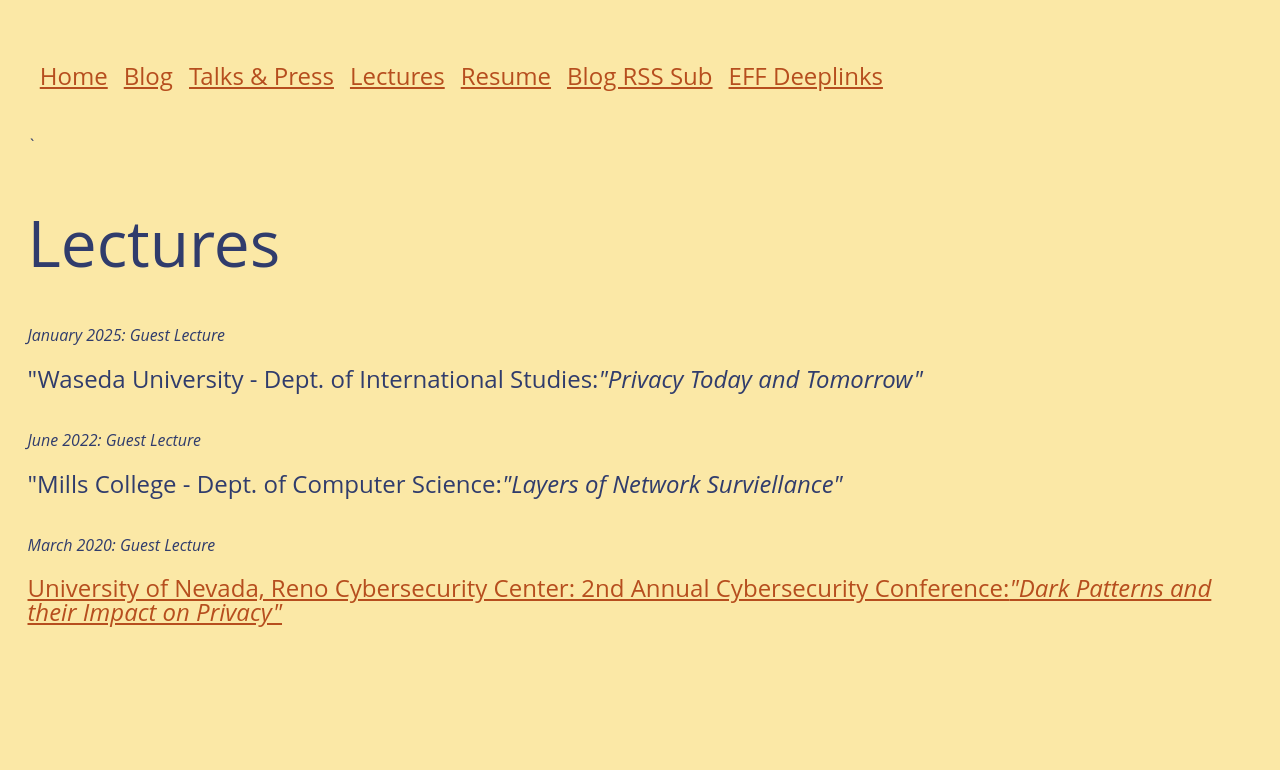
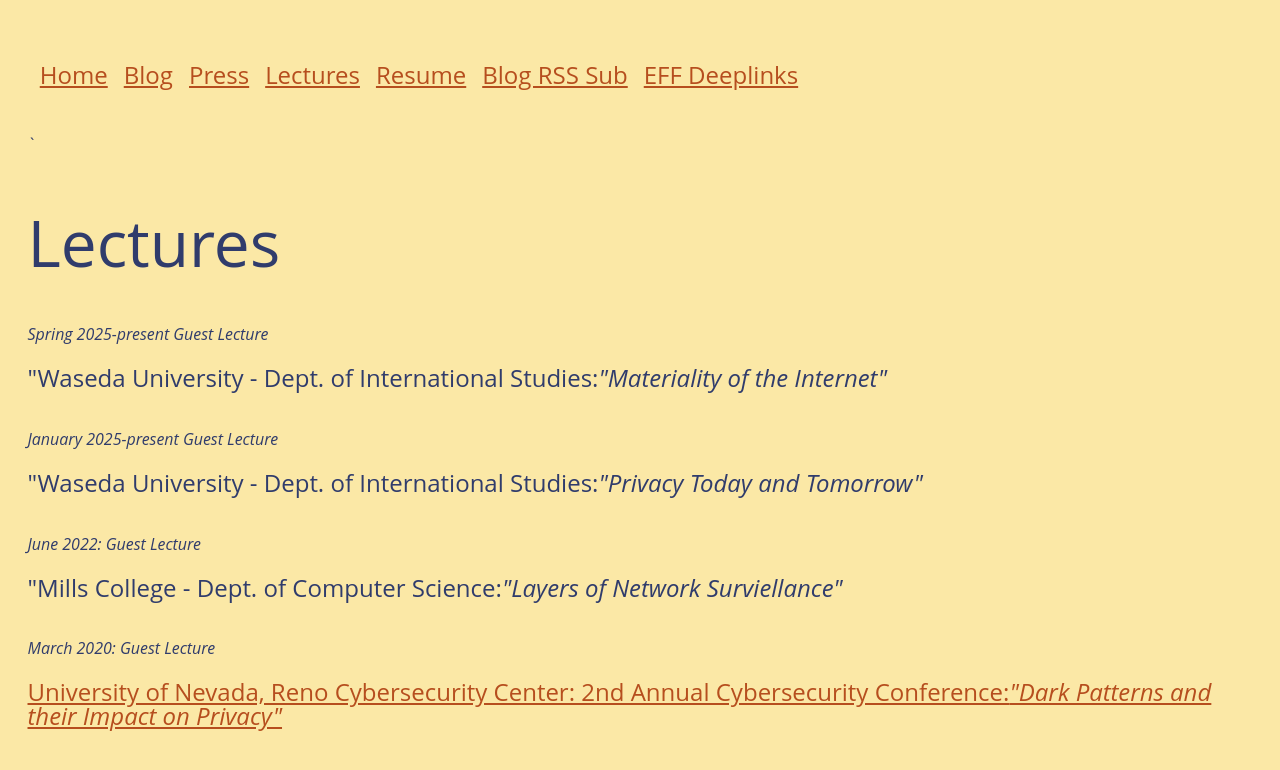
Before and after one commit to zoracon/zoracon.github.io, a Jekyll site: the page built from lectures.html, in a window 1280 px wide. Shown: the top 770 px of the page. Built offline with Jekyll 4.4.1, drawn with Linux system fonts in a browser that asks for light colours.

Commit message:
Add addtional lecture
Signed-off-by: Alexis <lxshancock@gmail.com>

```diff
--- a/lectures.html
+++ b/lectures.html
@@ -7,7 +7,7 @@
     <ul>
         <li><a href="/">Home</a></li>
         <li><a href="/blog">Blog</a></li>
-        <li><a href="/media">Talks & Press</a></li>
+        <li><a href="/media">Press</a></li>
         <li><a href="/lectures">Lectures</a></li>
         <li><a href="/cv">Resume</a></li>
         <li><a href="/feed.xml">Blog RSS Sub</a>
@@ -17,7 +17,13 @@
 <h1>{{ page.title }}</h1>
 
 <div class="media-block">
-    <em>January 2025: </em>
+    <em>Spring 2025-present </em>
+    <em>Guest Lecture</em>
+    <h2 class="talk-title">"Waseda University - Dept. of International Studies:<i>"Materiality of the Internet"</i></h2>
+</div>
+
+<div class="media-block">
+    <em>January 2025-present </em>
     <em>Guest Lecture</em>
     <h2 class="talk-title">"Waseda University - Dept. of International Studies:<i>"Privacy Today and Tomorrow"</i></h2>
 </div>
```
